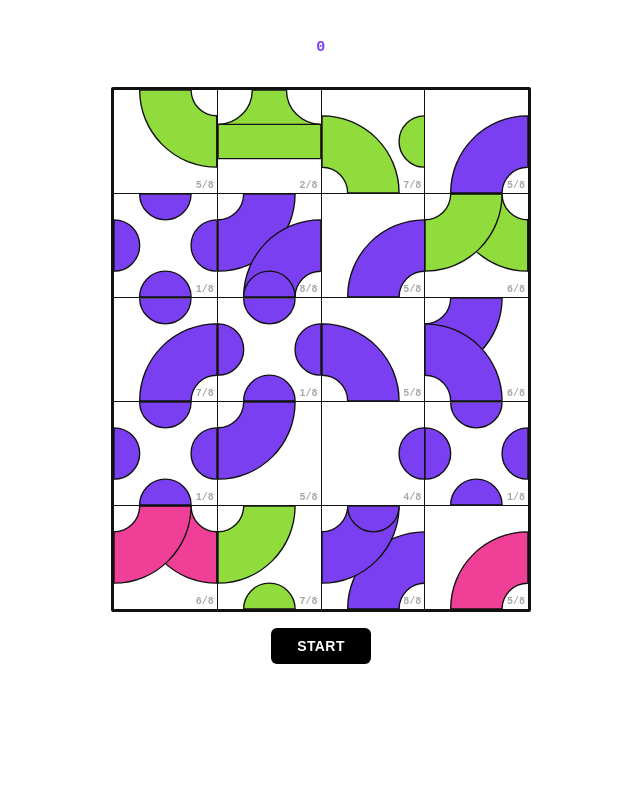
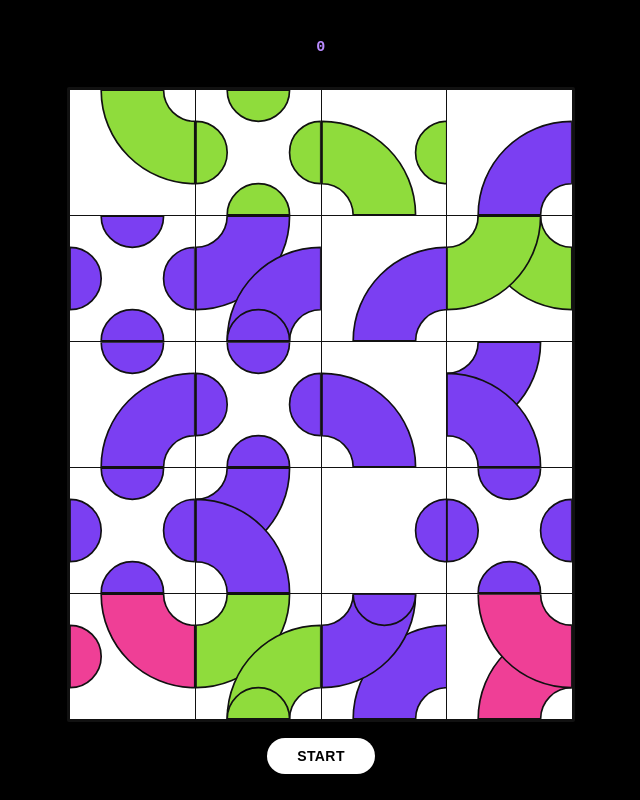
Before and after one commit to domingadelsol/mosaik, a plain HTML site: page index.html in a window 1280 px wide. Shown: the whole page, without its empty margins (319-959 px from the left). Drawn offline with Linux system fonts and the light colour scheme.

Commit message:
Update index.html

```diff
--- a/index.html
+++ b/index.html
@@ -1,21 +1,21 @@
 
 <style>
 *{box-sizing:border-box}
+body{background:#000000}
 h2.sr-only{position:absolute;width:1px;height:1px;overflow:hidden;clip:rect(0,0,0,0)}
-#wrap{padding:1rem 12px;display:flex;flex-direction:column;align-items:center;gap:1rem;max-width:460px;margin:0 auto}
-#grid{display:grid;grid-template-columns:repeat(4,1fr);grid-template-rows:repeat(5,1fr);gap:1px;background:#111;border:2px solid #111;border-radius:2px;padding:1px;width:min(92vw,420px);aspect-ratio:4/5}
+#wrap{padding:1rem 6px;display:flex;flex-direction:column;align-items:center;gap:1rem;width:100%;max-width:520px;margin:0 auto;background:#000000}
+#grid{display:grid;grid-template-columns:repeat(4,1fr);grid-template-rows:repeat(5,1fr);gap:1px;background:#111;border:2px solid #111;border-radius:2px;padding:1px;width:min(100vw - 12px,508px);aspect-ratio:4/5}
 .tile{width:100%;height:100%;cursor:pointer;position:relative;border-radius:0;overflow:hidden;transition:transform .1s,filter .1s;background:#ffffff;touch-action:manipulation;-webkit-touch-callout:none;-webkit-user-select:none;user-select:none}
 .tile:hover{filter:brightness(1.15);transform:scale(1.05);z-index:3}
 .tile:active{transform:scale(0.92)}
 .tile svg{display:block;width:100%;height:100%;transition:transform .15s ease}
-.badge{position:absolute;bottom:2%;right:3%;font-size:clamp(7px,2.4vw,10px);color:rgba(0,0,0,0.35);pointer-events:none;font-family:monospace;font-weight:600}
 #ctrl{display:flex;gap:8px}
-#ctrl button{background:#000000;color:#ffffff;border:none;padding:10px 26px;font-size:14px;font-weight:700;letter-spacing:.03em;border-radius:6px;cursor:pointer;text-transform:uppercase}
-#ctrl button:hover{background:#2a2a2a}
-#ctrl button:focus-visible{outline:3px solid #7b3ff2;outline-offset:2px}
+#ctrl button{background:#ffffff;color:#000000;border:none;padding:10px 30px;font-size:14px;font-weight:700;letter-spacing:.03em;border-radius:999px;cursor:pointer;text-transform:uppercase}
+#ctrl button:hover{background:#e2e2e2}
+#ctrl button:focus-visible{outline:3px solid #b98bff;outline-offset:2px}
 #ctrl button:active{transform:scale(0.96)}
-#counter{font-size:15px;font-weight:700;color:#111;font-family:monospace;letter-spacing:.02em}
-#counter span{color:#7b3ff2}
+#counter{font-size:15px;font-weight:700;color:#ffffff;font-family:monospace;letter-spacing:.02em}
+#counter span{color:#b98bff}
 </style>
 
 <h2 class="sr-only">Puzzle interactivo de madera — haz clic en cada mosaico para ciclar entre los 8 diseños reales</h2>
@@ -47,13 +47,6 @@ const TILES = [
       'M 75 0 C 75 20 83 39 97 53 C 111 67 130 75 150 75 C 170 75 189 67 203 53 C 217 39 225 20 225 0 Z',
       'M 300 75 C 280 75 261 83 247 97 C 233 111 225 130 225 150 C 225 170 233 189 247 203 C 261 217 280 225 300 225 Z',
       'M 0 225 C 20 225 39 217 53 203 C 67 189 75 170 75 150 C 75 130 67 111 53 97 C 39 83 20 75 0 75 Z'
-    ]
-  },
-  {
-    name:'Franja + onda lateral',
-    paths:[
-      'M 100 0 L 200 0 L 200 300 L 100 300 Z',
-      'M 200 0 C 200 55.228 244.772 100 300 100 L 300 200 C 244.772 200 200 244.772 200 300 L 200 0 Z'
     ]
   },
   {
@@ -173,10 +166,6 @@ function renderTile(el, idx, color) {
   el.innerHTML = makeSVG(ti, color);
   const svg = el.querySelector('svg');
   svg.style.transform = 'rotate(' + rotations[idx] + 'deg)';
-  const b = document.createElement('div');
-  b.className = 'badge';
-  b.textContent = (ti+1)+'/'+N;
-  el.appendChild(b);
 }
 
 function sidesOfTile(idx) {
```
